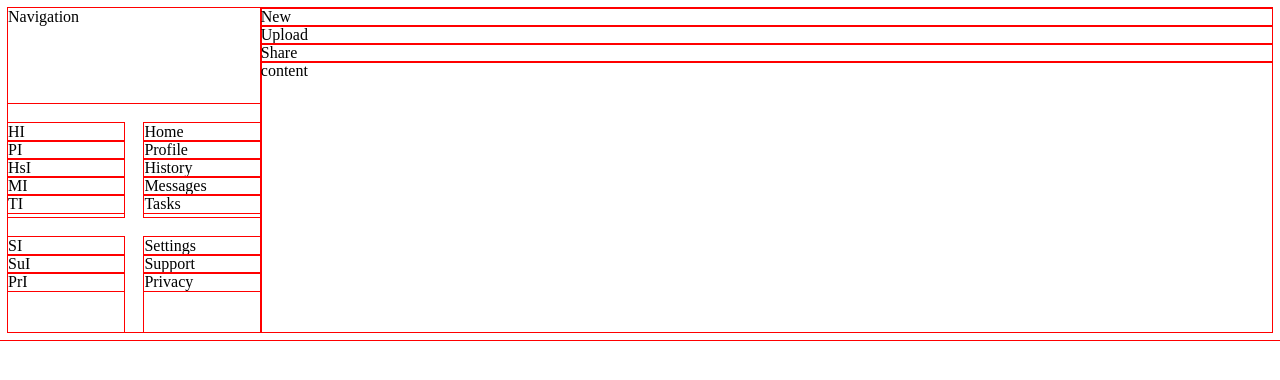
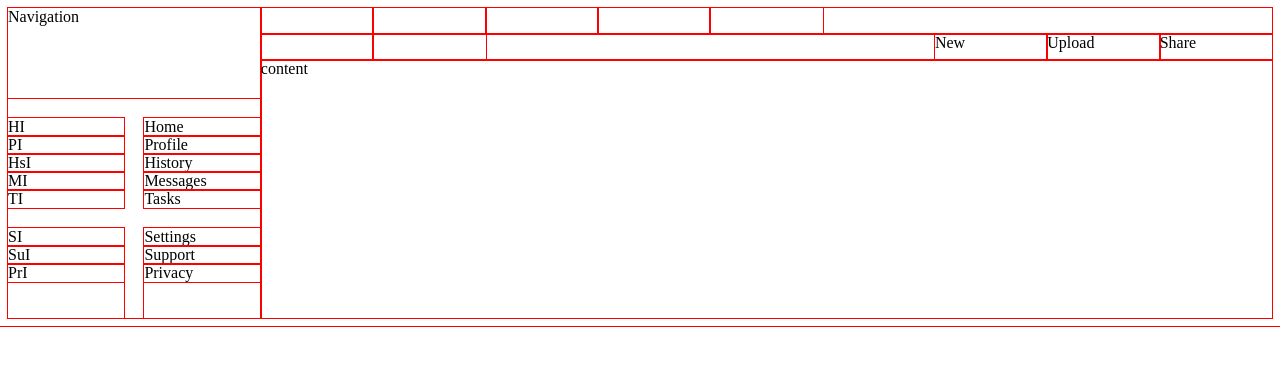
Before and after one commit to TubaSpinach/Admin-Dashboard---Odin-Project, a plain HTML site: page index.html in a window 1280 px wide. Drawn offline with Linux system fonts and the light colour scheme.

Commit message:
style header

```diff
--- a/index.html
+++ b/index.html
@@ -46,11 +46,11 @@
         <div class="bottomheader">
             <div class="avatar"></div>
             <div class="greeting"></div>
-            <ul>
-                <li>New</li>
-                <li>Upload</li>
-                <li>Share</li>
-            </ul>
+
+            <div class="new">New</div>
+            <div class="upload">Upload</div>
+            <div class="share">Share</div>
+
         </div>
     </div>
     <div class="content">content</div>
--- a/style.css
+++ b/style.css
@@ -44,8 +44,31 @@ div.sidebard ul.settings{
 
 div.header {
     grid-area: 1 / 2;
+    display: grid;
+    grid-template: 1fr 1fr / 1fr;
 }
 
+div.topheader{
+    grid-area: 1 / 1;
+    display: grid;
+    grid-template: 1fr / repeat(9, 1fr);
+}
+
+div.bottomheader{
+    grid-area: 2/1;
+    display: grid;
+    grid-template-columns: repeat(9,1fr);
+}
+
+div.bottomheader div.new{
+    grid-area: 1/7;
+}
+div.bottomheader div.upload{
+    grid-area: 1/8;
+}
+div.bottomheader div.share{
+    grid-area: 1/9;
+}
 div.content {
     grid-area: 2 / 2;
 }
```
